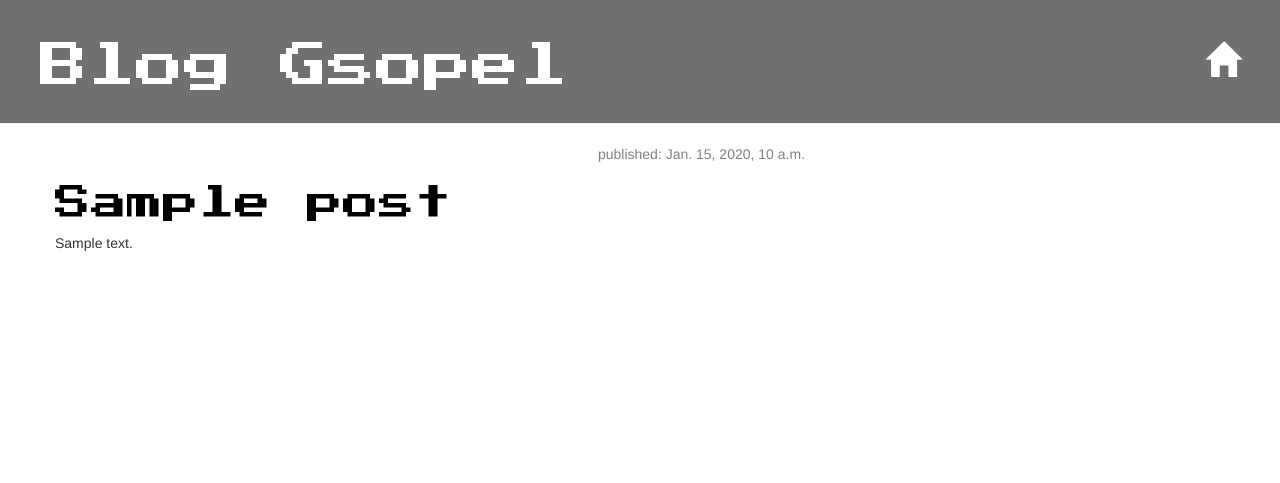
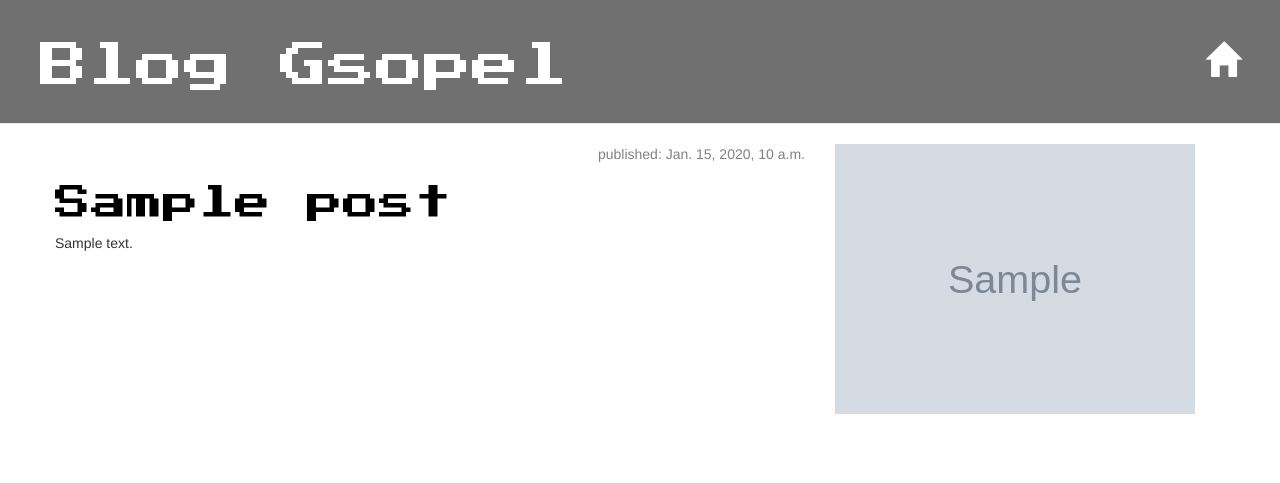
Before and after one commit to Gsopel/django-blog-app, a Django app: template blog/templates/blog/post_list.html in a window 1280 px wide. Shown: the top 483 px of the page. Run offline with Django 3.2, Linux system fonts and the light colour scheme; the template is opened without the code that fills it: most values are stand-ins (such as "Sample title", 1, 10 or a date in 2020); grey boxes marked "Sample" are stand-in pictures; some libraries are stand-ins or nearby versions.

Commit message:
added uploading image

```diff
--- a/blog/forms.py
+++ b/blog/forms.py
@@ -5,4 +5,4 @@ class PostForm(forms.ModelForm):
 
     class Meta:
         model = Post
-        fields = ('title', 'text',)
+        fields = ('title', 'text', 'image',)
--- a/blog/models.py
+++ b/blog/models.py
@@ -8,6 +8,7 @@ class Post(models.Model):
     text = models.TextField()
     created_date = models.DateTimeField(default=timezone.now)
     published_date = models.DateTimeField(blank=True, null=True)
+    image = models.ImageField(blank=True, null=True, upload_to='image/%Y/%m/%d')
 
     def publish(self):
         self.published_date = timezone.now()
--- a/blog/static/css/blog.css
+++ b/blog/static/css/blog.css
@@ -41,6 +41,10 @@ h1, h2, h3, h4 {
 .post {
     margin-bottom: 70px;
 }
+.image {
+    margin-bottom: 70px;
+
+}
 
 .post h1 a, .post h1 a:visited {
     color: #000000;
--- a/blog/templates/blog/base.html
+++ b/blog/templates/blog/base.html
@@ -24,9 +24,11 @@
     </div>
     <div class="content container">
         <div class="row">
-            <div class="col-md-8">
+
+
             {% block content %}
             {% endblock %}
+
             </div>
         </div>
     </div>
--- a/blog/templates/blog/post_edit.html
+++ b/blog/templates/blog/post_edit.html
@@ -2,7 +2,7 @@
 
 {% block content %}
     <h1> New post</h1>
-    <form method="POST" class="post-form" title="Edit">
+    <form method="POST" class="post-form" title="Edit" enctype="multipart/form-data">
         {% csrf_token %}
         {{ form.as_p }}
         <button type="submit" class="save btn btn-default">Save</button>
--- a/blog/templates/blog/post_list.html
+++ b/blog/templates/blog/post_list.html
@@ -2,6 +2,7 @@
 
 {% block content %}
     {% for post in posts %}
+    <div class="col-md-8">
         <div class="post">
             <div class="date">
                 <p>published: {{ post.published_date }}</p>
@@ -9,5 +10,13 @@
             <h1><a href="{% url 'post_detail' pk=post.pk %}">{{ post.title }}</a></h1>
             <p>{{ post.text|linebreaksbr }}</p>
         </div>
+    </div>
+        <div class="col-md-4">
+            <div class="image">
+            {% if post.image %}
+                <img src="{{ post.image.url }}" class="img-responsive"/>
+            {% endif %}
+            </div>
+         </div>
     {% endfor %}
 {% endblock %}
--- a/blog/urls.py
+++ b/blog/urls.py
@@ -1,9 +1,13 @@
 from django.urls import path
 from . import views
+
+from django.conf import settings
+from django.conf.urls.static import static
+
 
 urlpatterns = [
     path('', views.post_list, name='post_list'),
     path('post/<int:pk>/', views.post_detail, name='post_detail'),
     path('post/new/', views.post_new, name='post_new'),
     path('post/<int:pk>', views.post_edit, name='post_edit'),
-]
+] + static(settings.MEDIA_URL, document_root=settings.MEDIA_ROOT)
--- a/newsite/settings.py
+++ b/newsite/settings.py
@@ -120,3 +120,6 @@ USE_TZ = True
 
 STATIC_URL = '/static/'
 STATIC_ROOT = os.path.join(BASE_DIR, 'static')
+
+MEDIA_URL = '/media/'
+MEDIA_ROOT = os.path.join(BASE_DIR, 'media')
```
Also changed, not shown: blog/templates/blog/post_detail.html (+7 -0 lines), blog/views.py (+7 -7 lines).
